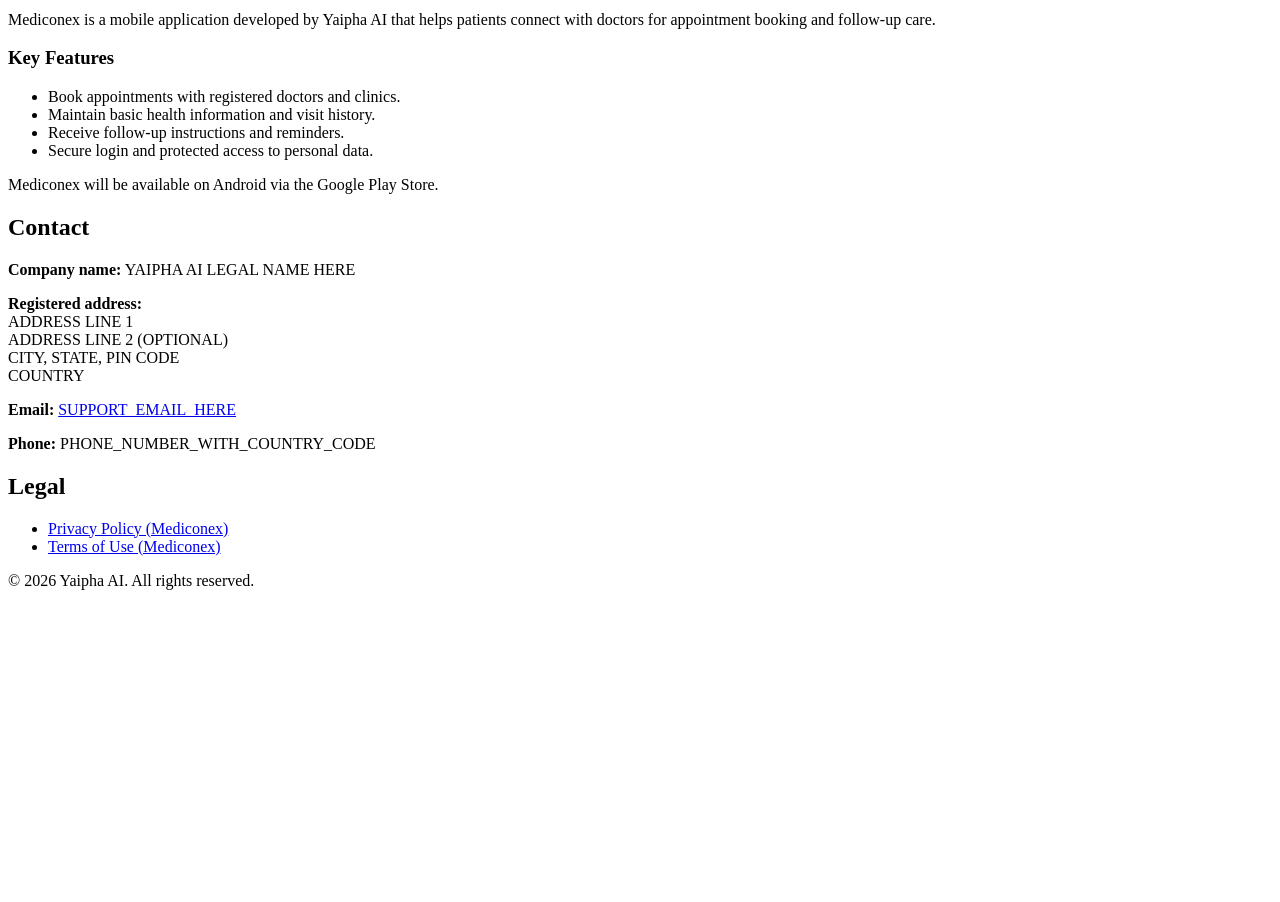
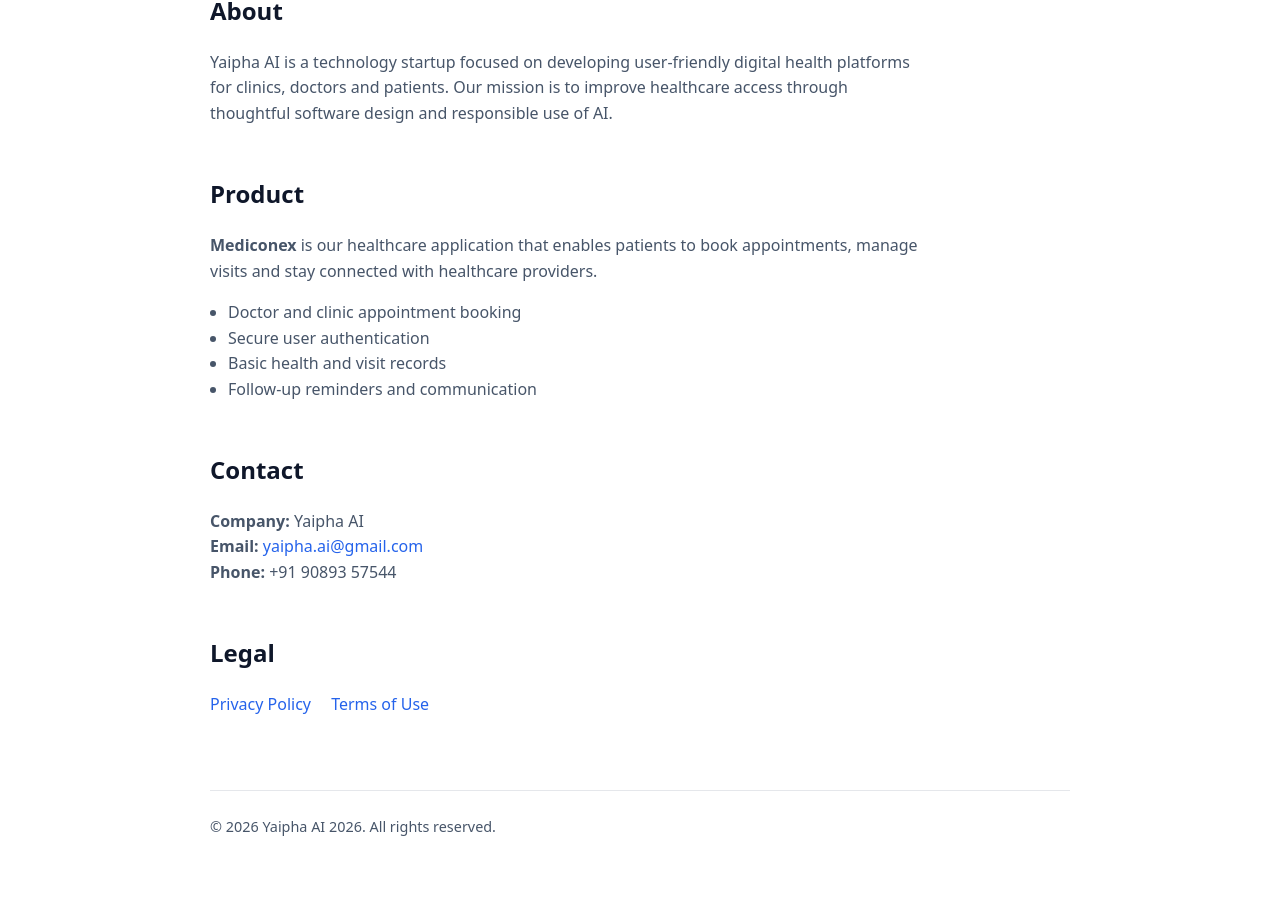
Before and after one commit to nit-manipur-mhealth/yaipha-ai-site, a plain HTML site: page index.html in a window 1280 px wide. Shown: the part 291-1193 px from the top of the page. Before the commit the page ends 897 px from the top, so only its background shows below. Drawn offline with Linux system fonts and the light colour scheme.

Commit message:
Yaipha AI website updated

```diff
--- a/index.html
+++ b/index.html
@@ -2,87 +2,123 @@
 <html lang="en">
 <head>
   <meta charset="UTF-8" />
-  <title>Yaipha AI – Mediconex</title>
   <meta name="viewport" content="width=device-width, initial-scale=1" />
+  <title>Yaipha AI</title>
+  <meta name="description" content="Yaipha AI builds minimal, secure AI-powered digital healthcare solutions." />
+  <style>
+    :root {
+      --bg: #ffffff;
+      --text: #0f172a;
+      --muted: #475569;
+      --accent: #2563eb;
+      --border: #e5e7eb;
+    }
+    * { box-sizing: border-box; }
+    body {
+      margin: 0;
+      font-family: system-ui, -apple-system, Segoe UI, Roboto, Ubuntu, Cantarell, sans-serif;
+      background: var(--bg);
+      color: var(--text);
+      line-height: 1.6;
+    }
+    .container {
+      max-width: 900px;
+      margin: 0 auto;
+      padding: 64px 20px;
+    }
+    header {
+      padding-bottom: 48px;
+      border-bottom: 1px solid var(--border);
+    }
+    h1 {
+      font-size: 2.5rem;
+      margin: 0 0 12px 0;
+    }
+    h2 {
+      margin-top: 48px;
+      font-size: 1.5rem;
+    }
+    p {
+      color: var(--muted);
+      max-width: 720px;
+    }
+    ul {
+      padding-left: 18px;
+      color: var(--muted);
+    }
+    a {
+      color: var(--accent);
+      text-decoration: none;
+    }
+    a:hover { text-decoration: underline; }
+    footer {
+      margin-top: 72px;
+      padding-top: 24px;
+      border-top: 1px solid var(--border);
+      color: var(--muted);
+      font-size: 0.9rem;
+    }
+    .links a {
+      margin-right: 16px;
+    }
+  </style>
 </head>
 <body>
+  <main class="container">
     <header>
       <h1>Yaipha AI</h1>
-    <p>AI-powered digital healthcare solutions for clinics and patients.</p>
+      <p>Building minimal, secure and reliable AI-powered digital healthcare products.</p>
     </header>
 
-  <main>
-    <!-- About Company -->
     <section>
-      <h2>About Yaipha AI</h2>
+      <h2>About</h2>
       <p>
-        Yaipha AI <!-- or Yaipha AI Private Limited -->
-        is a technology startup focused on building safe, reliable
-        and user-friendly digital health products. We work with doctors,
-        clinics and patients to improve access to healthcare, especially
-        in underserved regions.
-      </p>
-      <p>
-        Our team combines experience in software engineering, cloud
-        infrastructure and healthcare workflows to build scalable, secure
-        platforms.
+        Yaipha AI is a technology startup focused on developing user-friendly
+        digital health platforms for clinics, doctors and patients.
+        Our mission is to improve healthcare access through thoughtful
+        software design and responsible use of AI.
       </p>
     </section>
 
-    <!-- Product: Mediconex -->
     <section>
-      <h2>Mediconex</h2>
+      <h2>Product</h2>
       <p>
-        Mediconex is a mobile application developed by Yaipha AI that helps
-        patients connect with doctors for appointment booking and follow-up care.
+        <strong>Mediconex</strong> is our healthcare application that enables
+        patients to book appointments, manage visits and stay connected
+        with healthcare providers.
       </p>
-      <h3>Key Features</h3>
       <ul>
-        <li>Book appointments with registered doctors and clinics.</li>
-        <li>Maintain basic health information and visit history.</li>
-        <li>Receive follow-up instructions and reminders.</li>
-        <li>Secure login and protected access to personal data.</li>
+        <li>Doctor and clinic appointment booking</li>
+        <li>Secure user authentication</li>
+        <li>Basic health and visit records</li>
+        <li>Follow-up reminders and communication</li>
       </ul>
-      <p>
-        Mediconex will be available on Android via the Google Play Store.
-      </p>
     </section>
 
-    <!-- Contact / Imprint -->
     <section>
       <h2>Contact</h2>
-      <p><strong>Company name:</strong> YAIPHA AI LEGAL NAME HERE</p>
       <p>
-        <strong>Registered address:</strong><br />
-        ADDRESS LINE 1<br />
-        ADDRESS LINE 2 (OPTIONAL)<br />
-        CITY, STATE, PIN CODE<br />
-        COUNTRY
-      </p>
-      <p>
-        <strong>Email:</strong>
-        <a href="mailto:SUPPORT_EMAIL_HERE">SUPPORT_EMAIL_HERE</a>
-      </p>
-      <p>
-        <strong>Phone:</strong> PHONE_NUMBER_WITH_COUNTRY_CODE
-        <!-- e.g. +91-XXXXXXXXXX -->
+        <strong>Company:</strong> Yaipha AI<br />
+        <strong>Email:</strong> <a href="mailto:yaipha.ai@gmail.com">yaipha.ai@gmail.com</a><br />
+        <strong>Phone:</strong> +91 90893 57544
       </p>
     </section>
 
     <section>
       <h2>Legal</h2>
-      <ul>
-        <li><a href="privacy.html">Privacy Policy (Mediconex)</a></li>
-        <li><a href="terms.html">Terms of Use (Mediconex)</a></li>
-      </ul>
+      <div class="links">
+        <a href="privacy.html">Privacy Policy</a>
+        <a href="terms.html">Terms of Use</a>
+      </div>
     </section>
+
+    <footer>
+      © <span id="year"></span> Yaipha AI 2026. All rights reserved.
+    </footer>
   </main>
 
-  <footer>
-    <p>&copy; <span id="year"></span> Yaipha AI. All rights reserved.</p>
   <script>
     document.getElementById('year').textContent = new Date().getFullYear();
   </script>
-  </footer>
 </body>
 </html>
```
Lines whose indentation alone changed are shown as unchanged.
